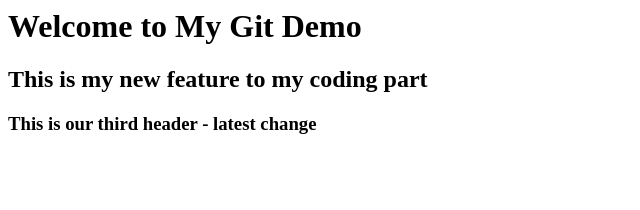
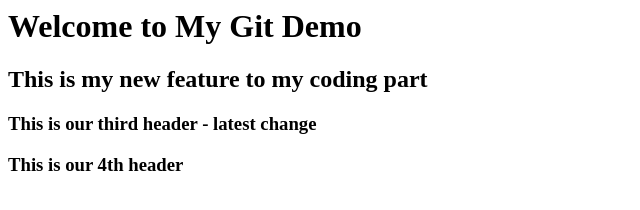
Before and after one commit to anil17219/git-made-easy, a plain HTML site: page index.html in a window 1280 px wide. Shown: the whole page, without its empty margins (0-640 px from the left). Drawn offline with Linux system fonts and the light colour scheme.

Commit message:
Added 4th header

```diff
--- a/index.html
+++ b/index.html
@@ -6,5 +6,6 @@
         <h1>Welcome to My Git Demo</h1>
         <h2>This is my new feature to my coding part</h2>
         <h3>This is our third header - latest change</h3>
+        <h3>This is our 4th header</h3>
     </body>
 </html>
```
